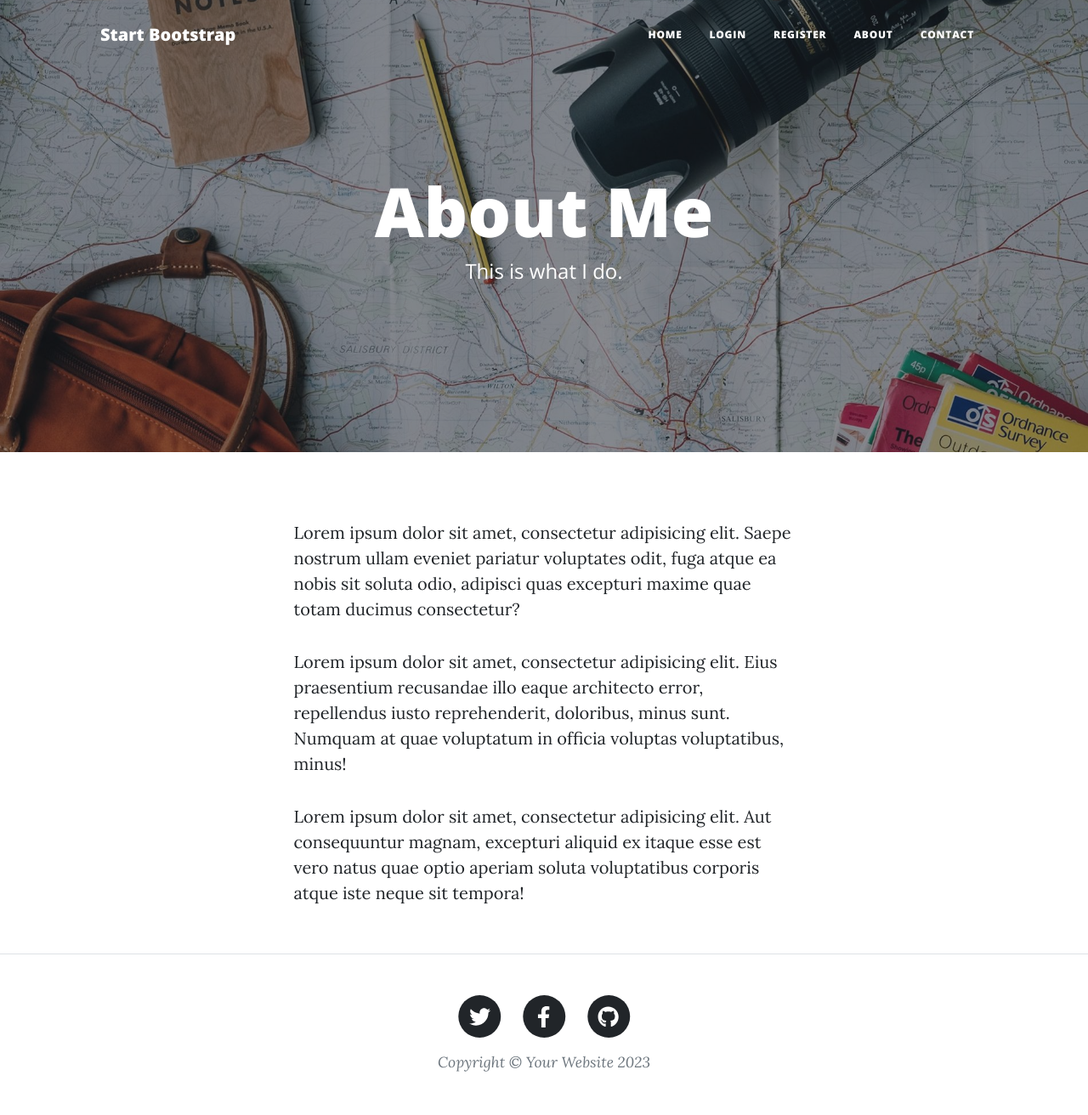
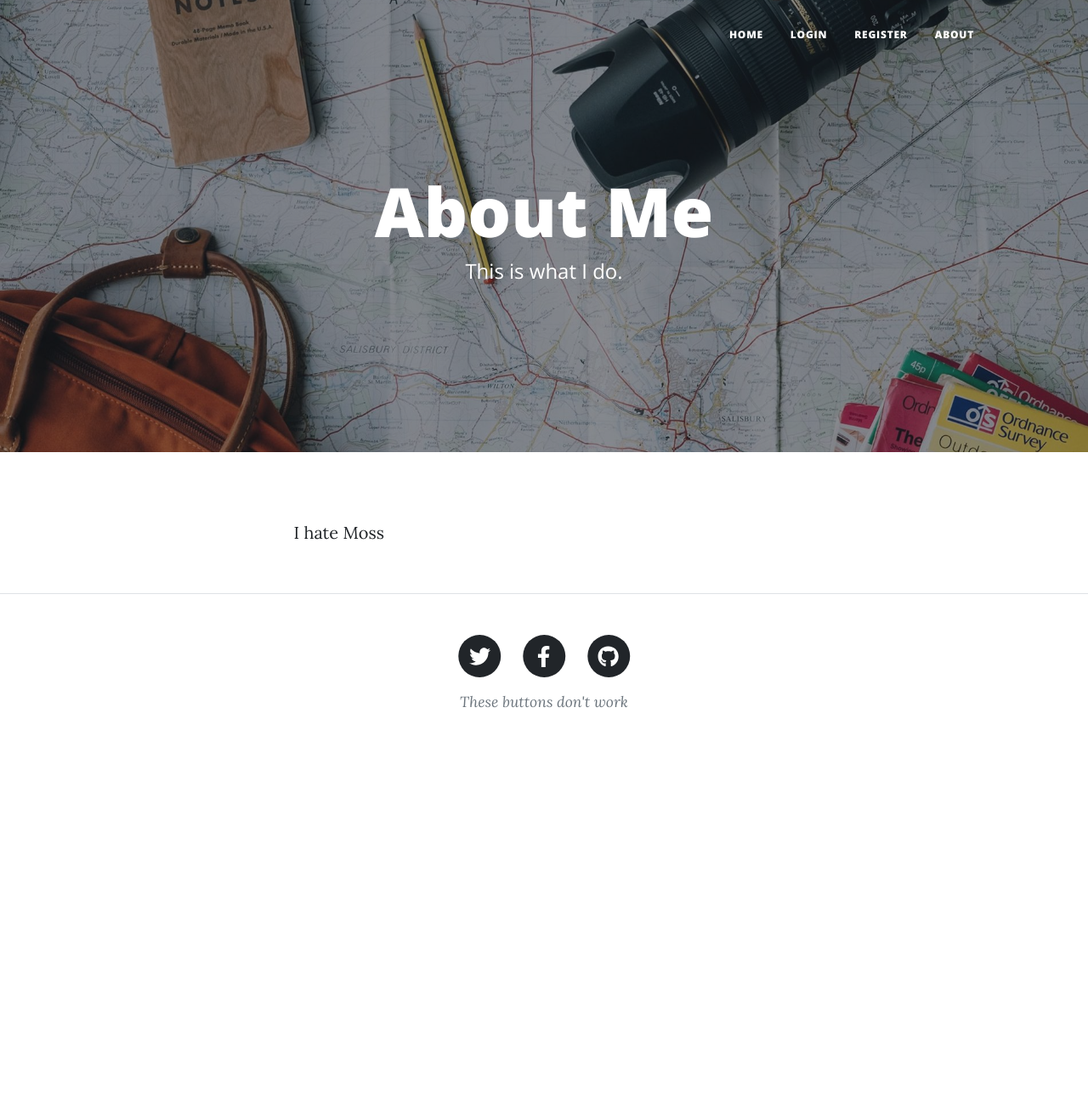
Before and after one commit to jmdamron1/Python-Blog, a Flask app: page /about in a window 1280 px wide. Shown: the whole page at 85% size. After the commit the page ends 833 px from the top, so only its background shows below. Run offline with Flask 3, Linux system fonts and the light colour scheme; some libraries are stand-ins or nearby versions.

Commit message:
Personalize blog ui

```diff
--- a/templates/about.html
+++ b/templates/about.html
@@ -22,22 +22,13 @@
     <div class="row gx-4 gx-lg-5 justify-content-center">
       <div class="col-md-10 col-lg-8 col-xl-7">
         <p>
-          Lorem ipsum dolor sit amet, consectetur adipisicing elit. Saepe
-          nostrum ullam eveniet pariatur voluptates odit, fuga atque ea nobis
-          sit soluta odio, adipisci quas excepturi maxime quae totam ducimus
-          consectetur?
+          I hate Moss
         </p>
         <p>
-          Lorem ipsum dolor sit amet, consectetur adipisicing elit. Eius
-          praesentium recusandae illo eaque architecto error, repellendus iusto
-          reprehenderit, doloribus, minus sunt. Numquam at quae voluptatum in
-          officia voluptas voluptatibus, minus!
+
         </p>
         <p>
-          Lorem ipsum dolor sit amet, consectetur adipisicing elit. Aut
-          consequuntur magnam, excepturi aliquid ex itaque esse est vero natus
-          quae optio aperiam soluta voluptatibus corporis atque iste neque sit
-          tempora!
+
         </p>
       </div>
     </div>
--- a/templates/footer.html
+++ b/templates/footer.html
@@ -29,7 +29,7 @@
                               </a>
                           </li>
                       </ul>
-                      <div class="small text-center text-muted fst-italic">Copyright &copy; Your Website 2023</div>
+                      <div class="small text-center text-muted fst-italic">These buttons don't work</div>
                   </div>
               </div>
           </div>
--- a/templates/header.html
+++ b/templates/header.html
@@ -8,7 +8,7 @@
     />
     <meta name="description" content="" />
     <meta name="author" content="" />
-    <title>Angela's Blog</title>
+    <title>The Glob</title>
     {% block styles %}
     <!-- Load Bootstrap-Flask CSS here -->
     {{ bootstrap.load_css() }}
@@ -44,7 +44,7 @@
     <!-- Navigation-->
     <nav class="navbar navbar-expand-lg navbar-light" id="mainNav">
       <div class="container px-4 px-lg-5">
-        <a class="navbar-brand" href="/">Start Bootstrap</a>
+<!--        <a class="navbar-brand" href="/">Start Bootstrap</a>-->
         <button
           class="navbar-toggler"
           type="button"
@@ -99,11 +99,11 @@
               >
             </li>
             <li class="nav-item">
-              <a
-                class="nav-link px-lg-3 py-3 py-lg-4"
-                href="{{ url_for('contact') }}"
-                >Contact</a
-              >
+<!--              <a-->
+<!--                class="nav-link px-lg-3 py-3 py-lg-4"-->
+<!--                href="{{ url_for('contact') }}"-->
+<!--                >Contact</a-->
+<!--              >-->
             </li>
           </ul>
         </div>
--- a/templates/index.html
+++ b/templates/index.html
@@ -10,8 +10,8 @@
     <div class="row gx-4 gx-lg-5 justify-content-center">
       <div class="col-md-10 col-lg-8 col-xl-7">
         <div class="site-heading">
-          <h1>Angela's Blog</h1>
-          <span class="subheading">A collection of random musings.</span>
+          <h1>The Glob</h1>
+          <span class="subheading">The place where it happens.</span>
         </div>
       </div>
     </div>
```
